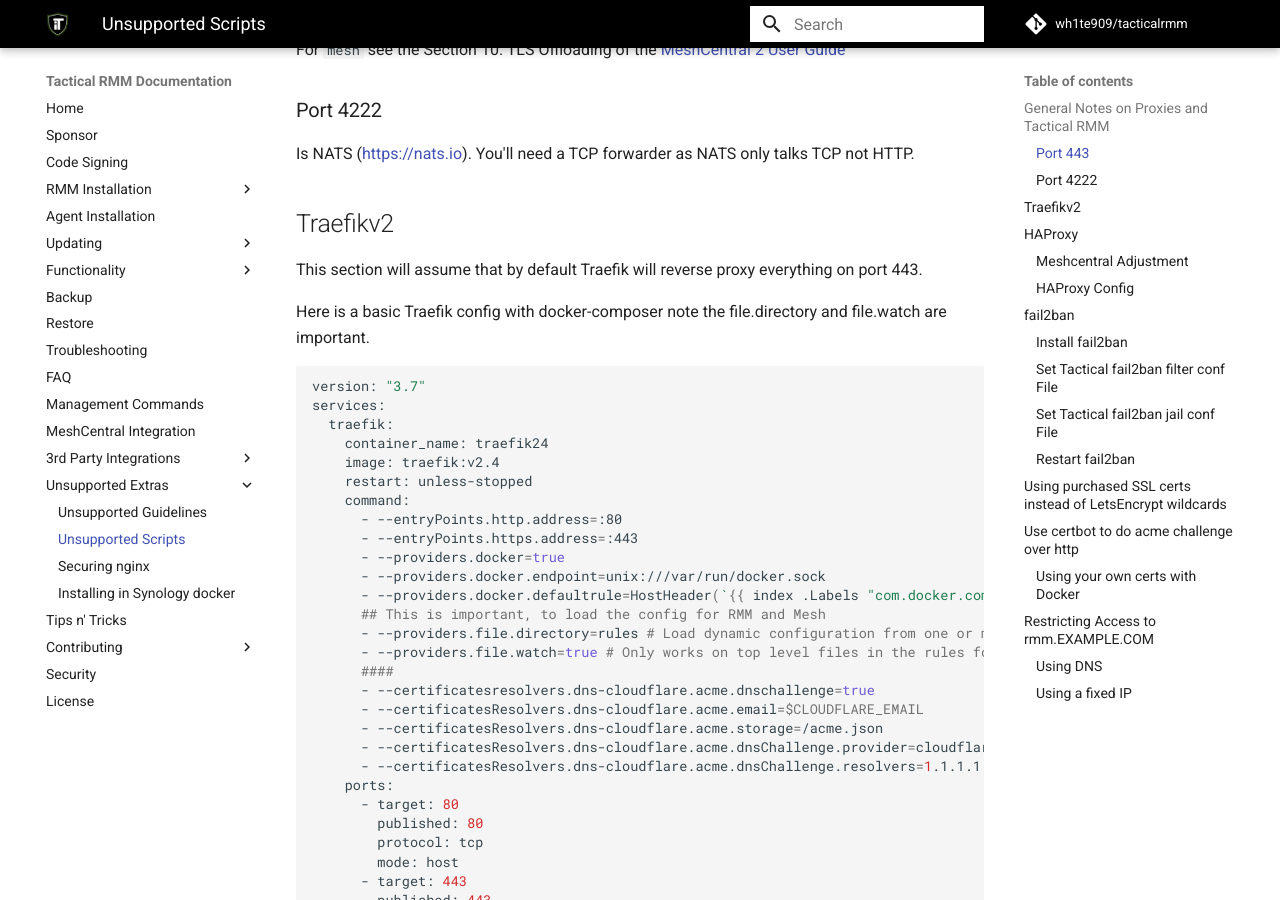
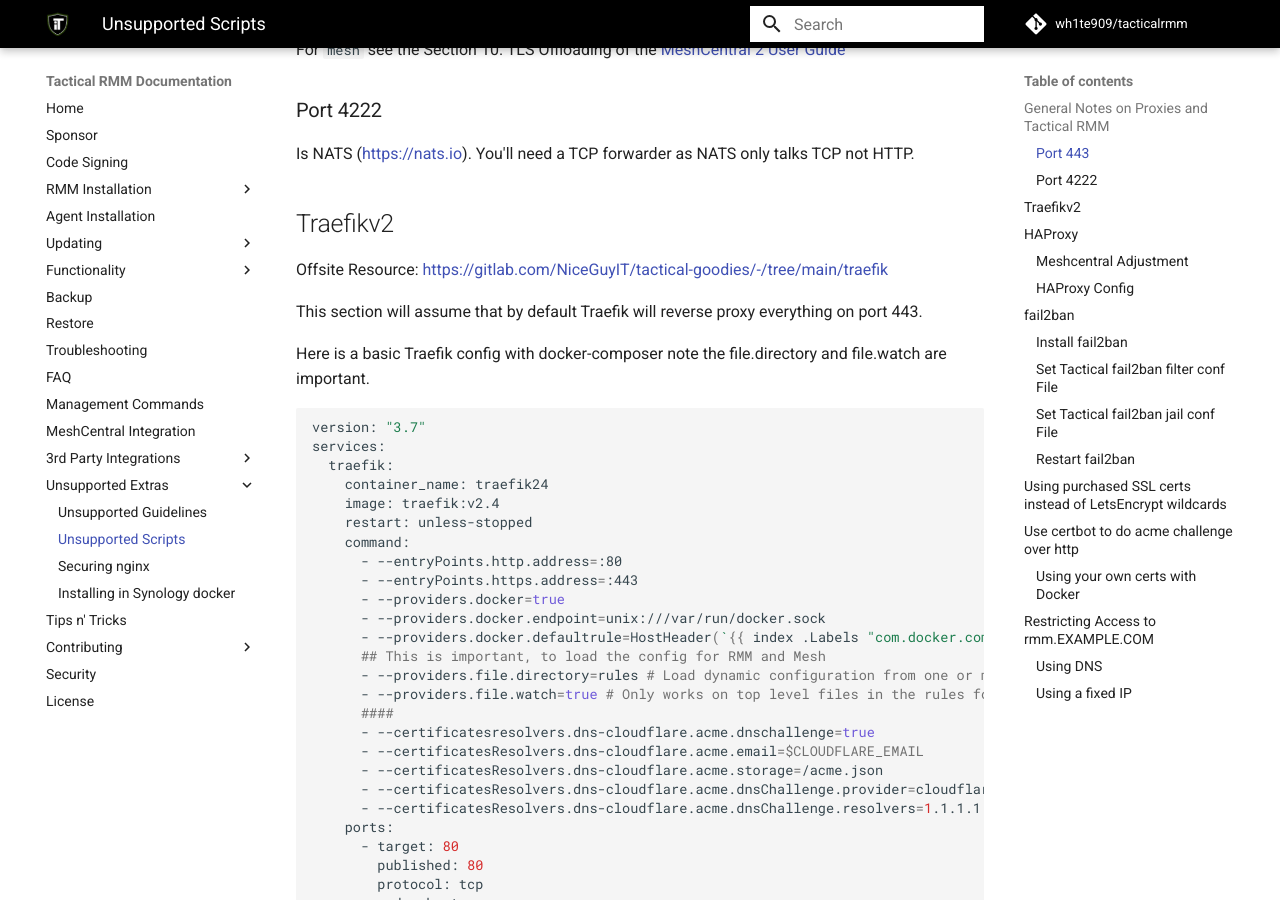
Before and after one commit to amidaware/trmm-docs, an MkDocs documentation site: the page built from docs/docs/unsupported_scripts.md, in a window 1280 px wide and 900 px high, scrolled down 500 px. Built offline with MkDocs 1.6.1 and Material for MkDocs 9.7.7, drawn with Linux system fonts in a browser that asks for light colours; comment, search, counter and statistics services are not loaded.

Commit message:
docs Linking to Traefik howto

```diff
--- a/docs/docs/unsupported_scripts.md
+++ b/docs/docs/unsupported_scripts.md
@@ -20,6 +20,8 @@
 Is NATS (<https://nats.io>). You'll need a TCP forwarder as NATS only talks TCP not HTTP.
 
 ## Traefikv2
+
+Offsite Resource: <https://gitlab.com/NiceGuyIT/tactical-goodies/-/tree/main/traefik>
 
 This section will assume that by default Traefik will reverse proxy everything on port 443.
 
```
